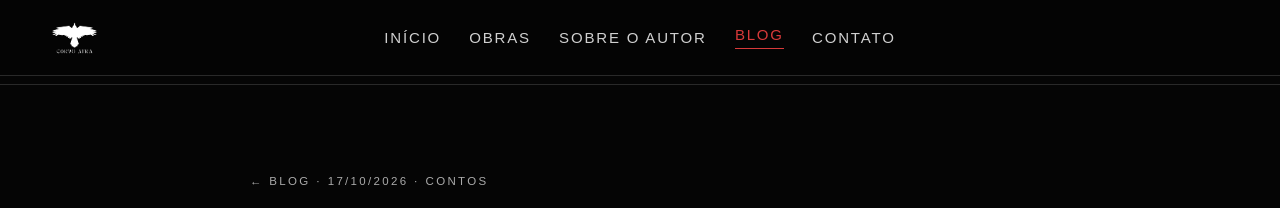
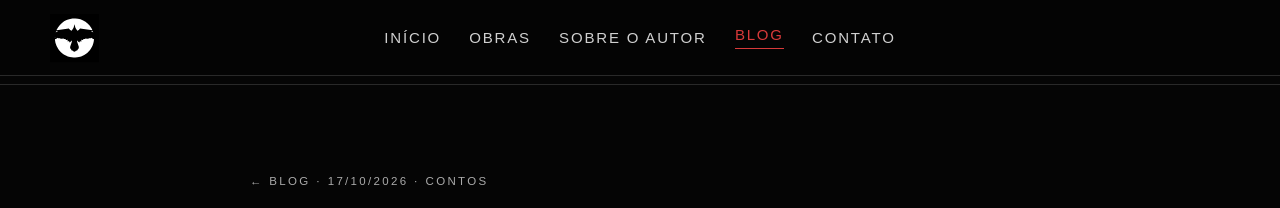
Before and after one commit to corvoatra/corvo-atra, a Jekyll site: the page built from _posts/2026-10-17-o-encontro.md, in a window 1280 px wide. Shown: the top 208 px of the page. Built offline with Jekyll 4.4.1, drawn with Linux system fonts in a browser that asks for light colours; our own code applies the rules of GitHub Pages for plain Markdown files.

Commit message:
Usa cabeçalho único compartilhado em todas as páginas

```diff
--- a/_layouts/post.html
+++ b/_layouts/post.html
@@ -20,7 +20,7 @@ header nav a:hover,header nav a:focus-visible { color:#fff; }
 .blog-list{display:grid;gap:22px;margin-top:38px}.blog-card{display:grid;grid-template-columns:minmax(0,220px) 1fr;border:1px solid #343434;background:#0c0c0c;overflow:hidden}.blog-card:not(:has(img)){grid-template-columns:1fr}.blog-card-image{width:100%;height:100%;min-height:180px;object-fit:cover;display:block}.blog-card-body{padding:26px}.blog-card h2{font-size:clamp(1.4rem,3vw,2rem);line-height:1.25;margin:0 0 12px}.blog-card h2 a:hover,.read-more:hover{text-decoration:underline}.blog-card p{margin:0 0 15px}.read-more{font:.77rem Arial,sans-serif;letter-spacing:.1em;text-transform:uppercase;color:#fff}.blog-empty{border:1px solid #343434;padding:32px}.blog-empty h2{margin-top:0}@media(max-width:650px){.blog-card{grid-template-columns:1fr}.blog-card-image{height:210px;min-height:0}}
 
 .post{max-width:780px;margin:auto}.post .eyebrow a:hover{text-decoration:underline}.post h1{overflow-wrap:anywhere}.post-hero{display:block;width:100%;height:auto;max-height:440px;object-fit:cover;margin:32px 0}.post-content{font-size:1.12rem;line-height:1.9;color:#dedede;margin:42px 0}.post-content p{margin:0 0 1.35em}.post-content h2,.post-content h3{color:#f5f5f5;line-height:1.3;margin:1.8em 0 .65em}.post-content h2{font-size:1.75rem}.post-content h3{font-size:1.35rem}.post-content a{text-decoration:underline;text-underline-offset:3px}.post-content img{max-width:100%;height:auto}.post-content blockquote{border-left:2px solid #aaa;padding-left:22px;margin:28px 0;color:#c9c9c9}.post-content pre{max-width:100%;overflow:auto;padding:18px;background:#171717}.post-content ul,.post-content ol{padding-left:1.5em}.post-end{border-top:1px solid #333;padding-top:30px}
-</style><link href="{{ '/site-desktop.css' | relative_url }}" rel="stylesheet"/></head><body><header class="wrap"><a aria-label="Corvo Atra — início" class="wordmark" href="{{ '/index.html' | relative_url }}"><img alt="Corvo Atra" src="{{ '/assets/imagens/logo-corvo-atra.png' | relative_url }}"/></a><nav aria-label="Navegação principal"><a href="{{ '/index.html' | relative_url }}">Início</a><a href="{{ '/obras.html' | relative_url }}">Obras</a><a href="{{ '/autor.html' | relative_url }}">Sobre o autor</a><a aria-current="page" href="{{ '/blog/' | relative_url }}">Blog</a><a href="{{ '/contato.html' | relative_url }}">Contato</a></nav></header><hr/><main class="wrap"><article class="post"><p class="eyebrow"><a href="{{ '/blog/' | relative_url }}">← Blog</a> · {{ page.date | date: "%d/%m/%Y" }}{% if page.category %} · {{ page.category }}{% endif %}</p><h1>{{ page.title | escape }}</h1>{% if page.description %}<p class="lead">{{ page.description | escape }}</p>{% endif %}{% if page.image %}<img alt="{{ page.image_alt | default: page.title | escape }}" class="post-hero" src="{{ page.image | relative_url }}"/>{% endif %}
+</style><link href="{{ '/site-desktop.css?v=shared-header-6' | relative_url }}" rel="stylesheet"/></head><body>{% include site-header.html %}<hr/><main class="wrap"><article class="post"><p class="eyebrow"><a href="{{ '/blog/' | relative_url }}">← Blog</a> · {{ page.date | date: "%d/%m/%Y" }}{% if page.category %} · {{ page.category }}{% endif %}</p><h1>{{ page.title | escape }}</h1>{% if page.description %}<p class="lead">{{ page.description | escape }}</p>{% endif %}{% if page.image %}<img alt="{{ page.image_alt | default: page.title | escape }}" class="post-hero" src="{{ page.image | relative_url }}"/>{% endif %}
 <div class="post-content">
   {{ content }}
 
```
